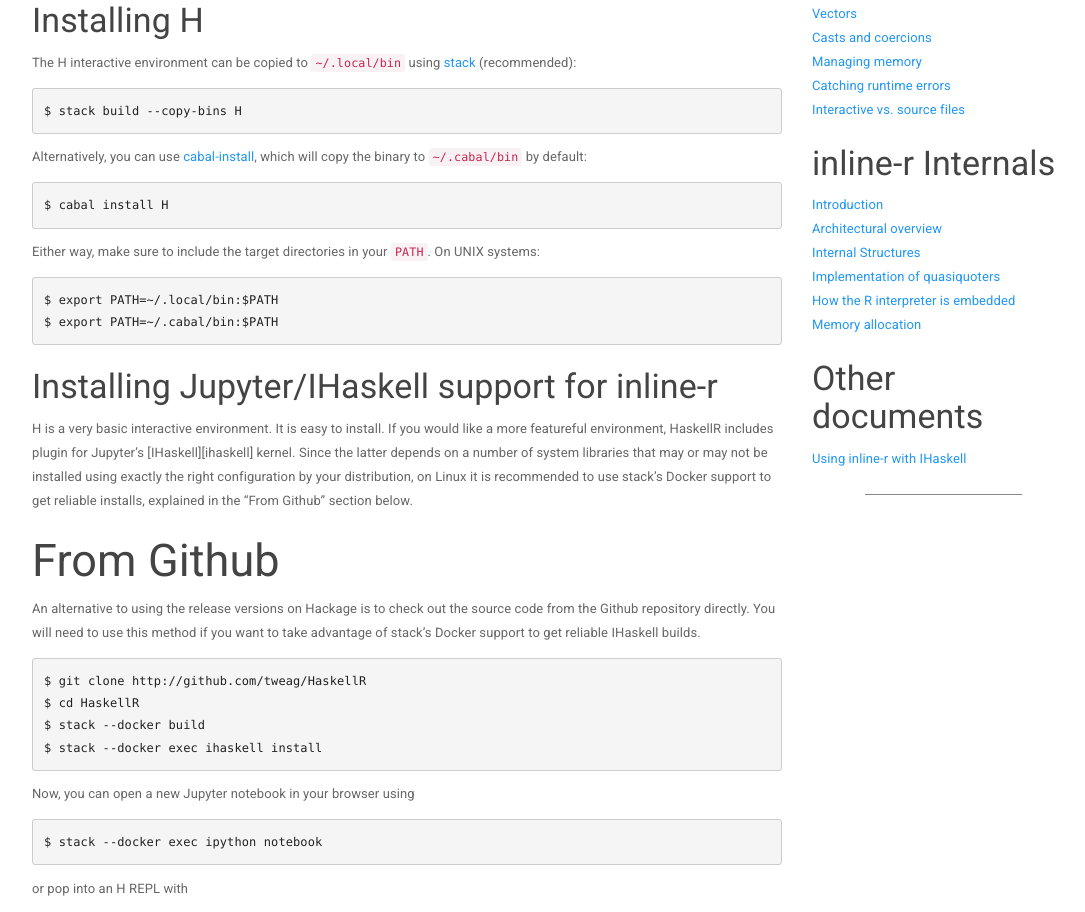
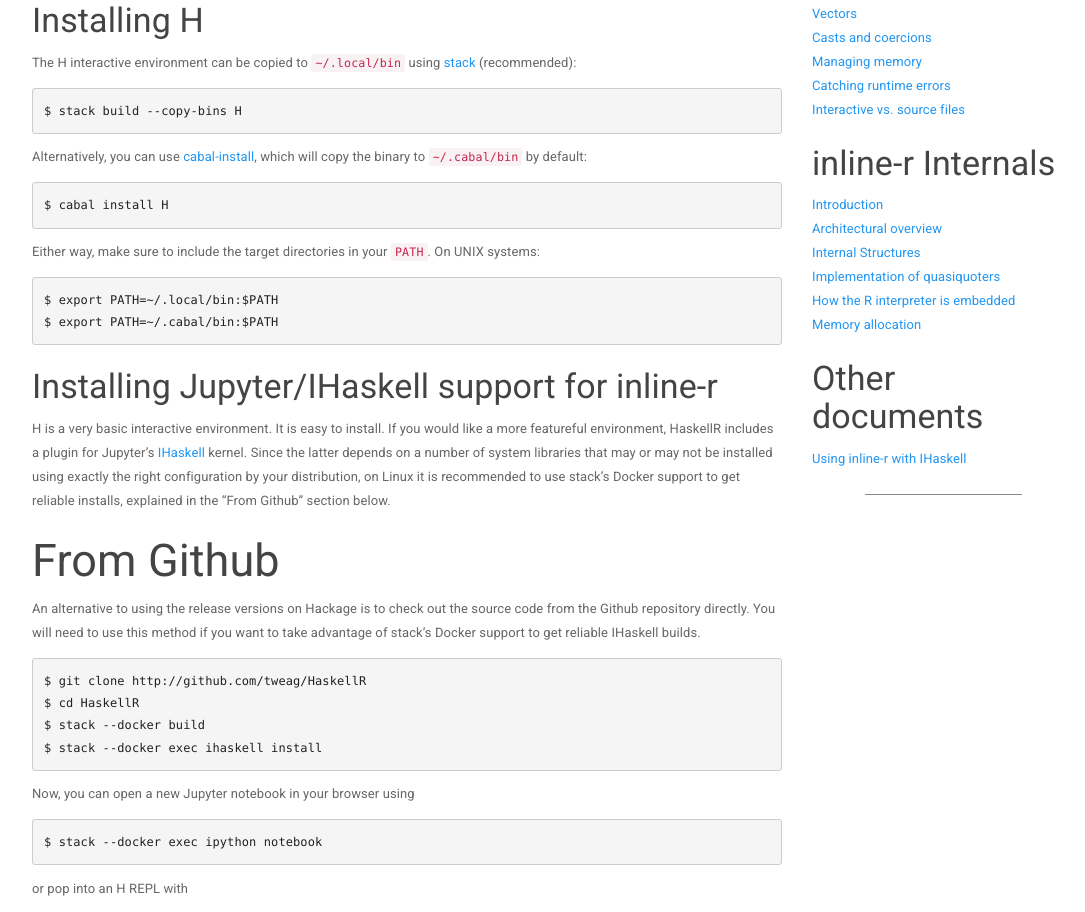
Before and after one commit to tweag/HaskellR, a Jekyll site: the page built from docs/build-and-install.md, in a window 1280 px wide. Shown: the part 638-1550 px from the top of the page, without its empty margins (38-1123 px from the left). Built offline with Jekyll 4.4.1, drawn with Linux system fonts in a browser that asks for light colours; Markdown is read by kramdown in place of the engine named in the settings; a style sheet for code colours, icons or effects is not loaded; some of the changed lines change nothing that is shown.

Commit message:
Fix link to IHaskell.

```diff
--- a/docs/build-and-install.md
+++ b/docs/build-and-install.md
@@ -51,12 +51,14 @@
 ### Installing Jupyter/IHaskell support for inline-r
 
 H is a very basic interactive environment. It is easy to install. If
-you would like a more featureful environment, HaskellR includes plugin
+you would like a more featureful environment, HaskellR includes a plugin
 for Jupyter's [IHaskell][ihaskell] kernel. Since the latter depends on
 a number of system libraries that may or may not be installed using
 exactly the right configuration by your distribution, on Linux it is
 recommended to use stack's Docker support to get reliable installs,
 explained in the "From Github" section below.
+
+[ihaskell]: https://github.com/gibiansky/IHaskell
 
 ## From Github
 
```
